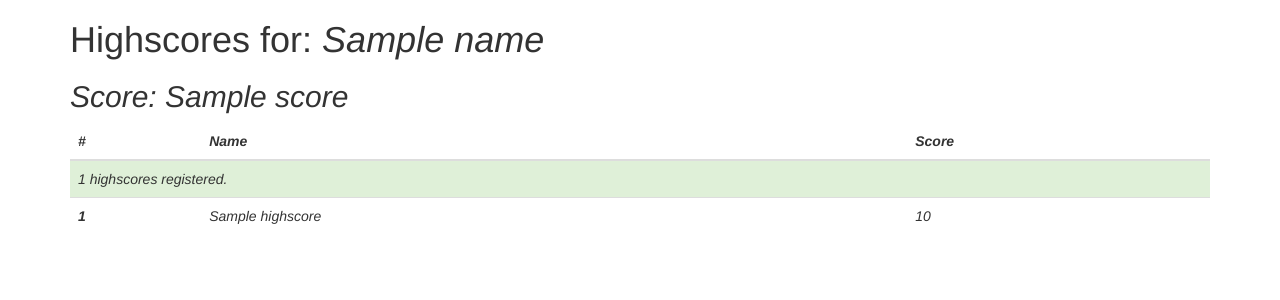
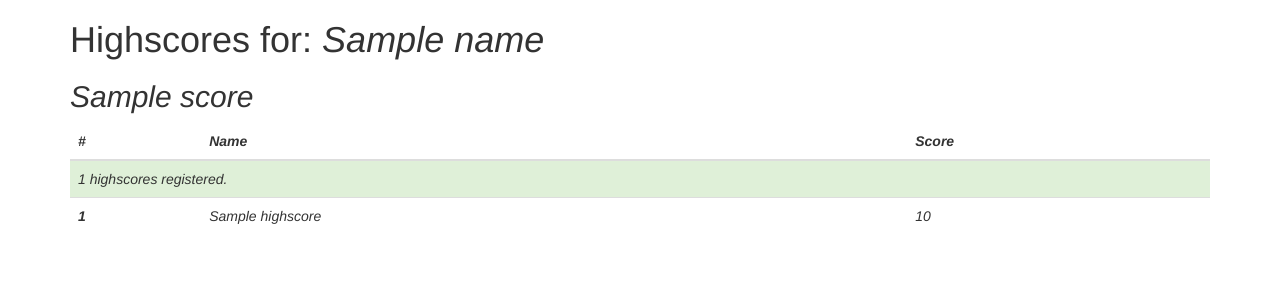
Before and after one commit to local-minimum/UnitySocial, a Flask app: template templates/highscores.html in a window 1280 px wide. Shown: the top 300 px of the page. Run offline with Flask 2, Linux system fonts and the light colour scheme; the template is opened without the code that fills it: most values are stand-ins (such as "Sample title", 1, 10 or a date in 2020); some libraries are stand-ins or nearby versions.

Commit message:
Fixing errors

```diff
--- a/app/api.py
+++ b/app/api.py
@@ -81,7 +81,8 @@ def add_api(app):
         name = settings.get_game_name(game)
         count = 15
         all_highscores = {}
-        for score_type in scores:
+        score_types = list(score.keys())
+        for score_type in score_types:
             score_settings = settings.get_score_settings(game, score_type)
             _, highscores = transactions.get_highscores(
                 game, score_type, score_settings['score'],
@@ -89,7 +90,7 @@ def add_api(app):
             ranked_highscores = actions.get_sorted_ranked_scores(
                 highscores, score_settings["sort"],
             )
-            score_settings.update(
+            scores[score_type].update(
                 count=len(ranked_highscores),
                 type=score_type,
             )
--- a/templates/highscores.html
+++ b/templates/highscores.html
@@ -9,7 +9,7 @@
     <div class="container">
       <h1>Highscores for: <em>{{ name }}<em></h1>
       {% for score in scores.values() %}
-      <h2>Score: <em>{{ score.name }}</em></h2>
+      <h2>{{ score.name }}</h2>
       <table class="table table-striped">
         <thead>
           <tr>
@@ -19,7 +19,7 @@
           </tr>
         </thead>
         <tbody>
-          {% if score.count == 0 %}
+          {% if not score.count %}
           <tr class="warning">
             <td colspan="3">
               No highscores yet!
```
